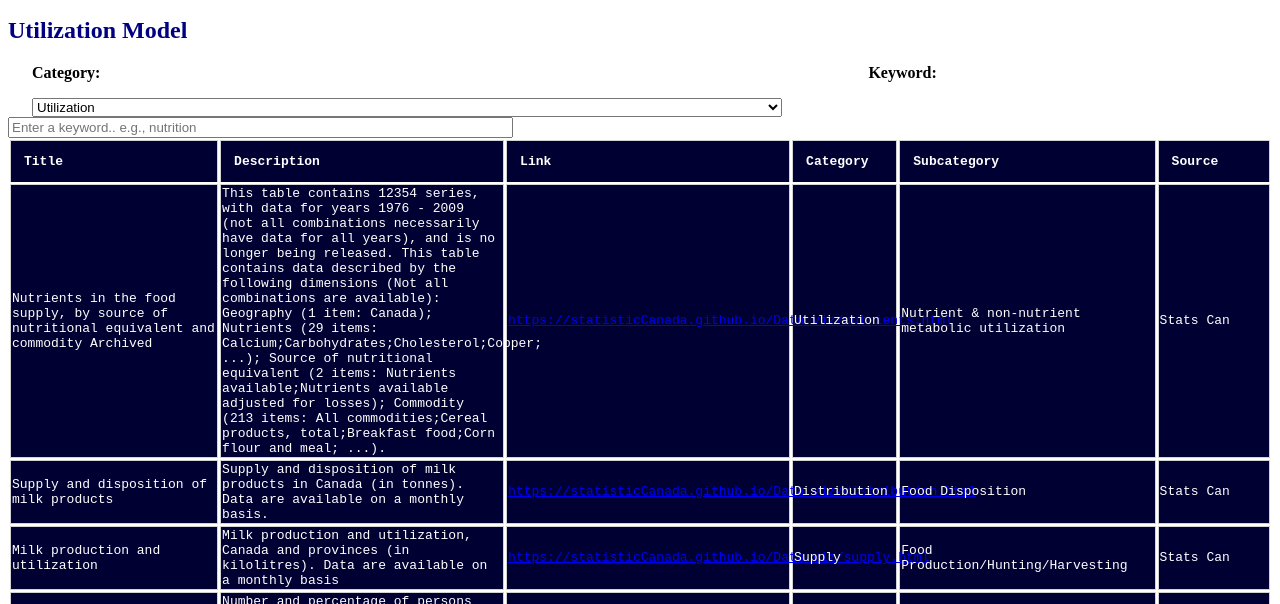
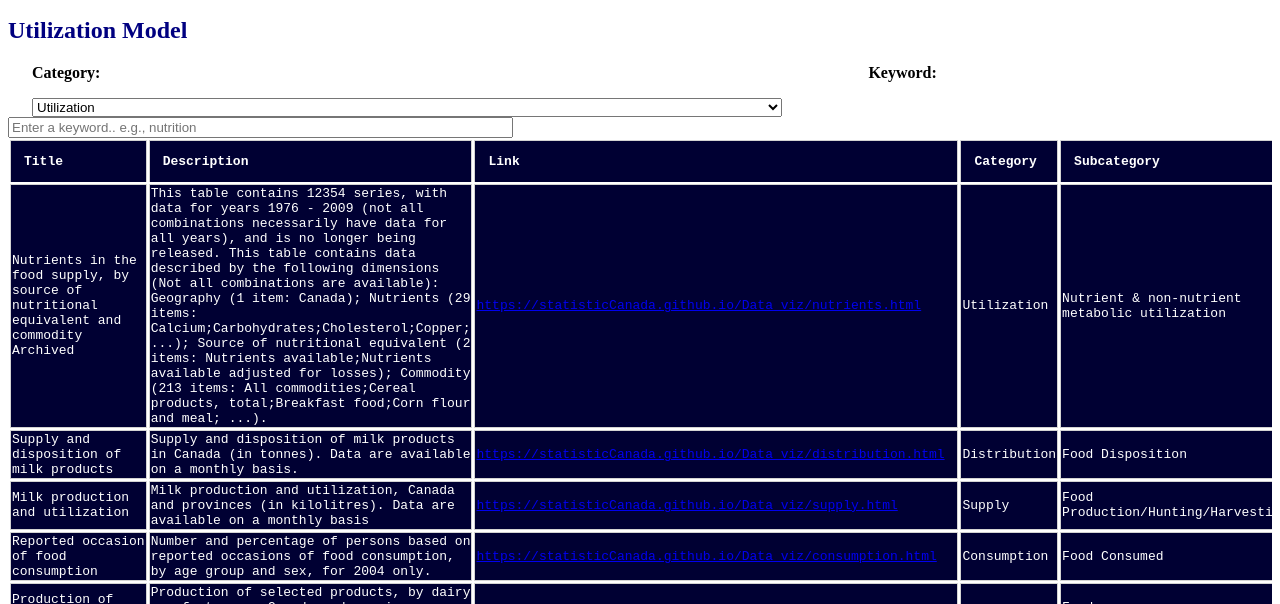
Before and after one commit to statisticCanada/statisticCanada.github.io, a plain HTML site: page Utilization/utilization.html in a window 1280 px wide. Shown: the part 177-781 px from the top of the page. Drawn offline with Linux system fonts and the light colour scheme.

Commit message:
Update utilization.html

```diff
--- a/Utilization/utilization.html
+++ b/Utilization/utilization.html
@@ -112,7 +112,7 @@ table {
 th {
   padding: 1em;
 
-  text-align: left; min-width: 0px; max-width: 280px; white-space: normal;
+  text-align: left; min-width: 0px; max-width: 480px; white-space: normal;
   background-color: rgb(0, 0, 51);
   color: white;
   border-top: 1px solid rgb(211, 211, 211);
@@ -120,7 +120,7 @@ th {
   border-right: 1px solid rgb(211, 211, 211);
 }
 td {
-text-align: left; min-width: 0px; max-width: 280px; white-space: normal;
+text-align: left; min-width: 0px; max-width: 480px; white-space: normal;
 background-color: rgb(0, 0, 51); color: white; border-color: rgb(211, 211, 211);
 border-style: solid; border-width: 1px;"
 }
```
